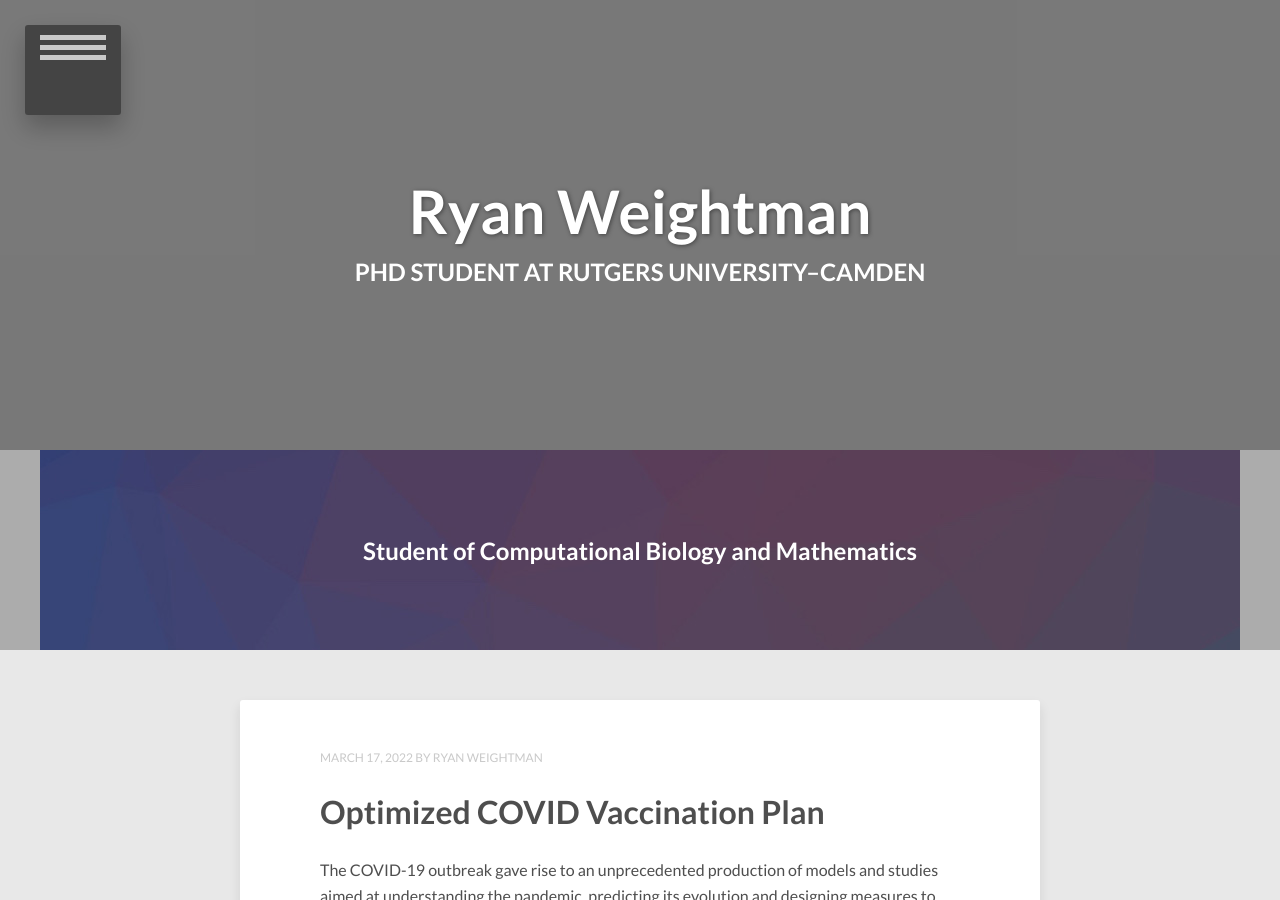
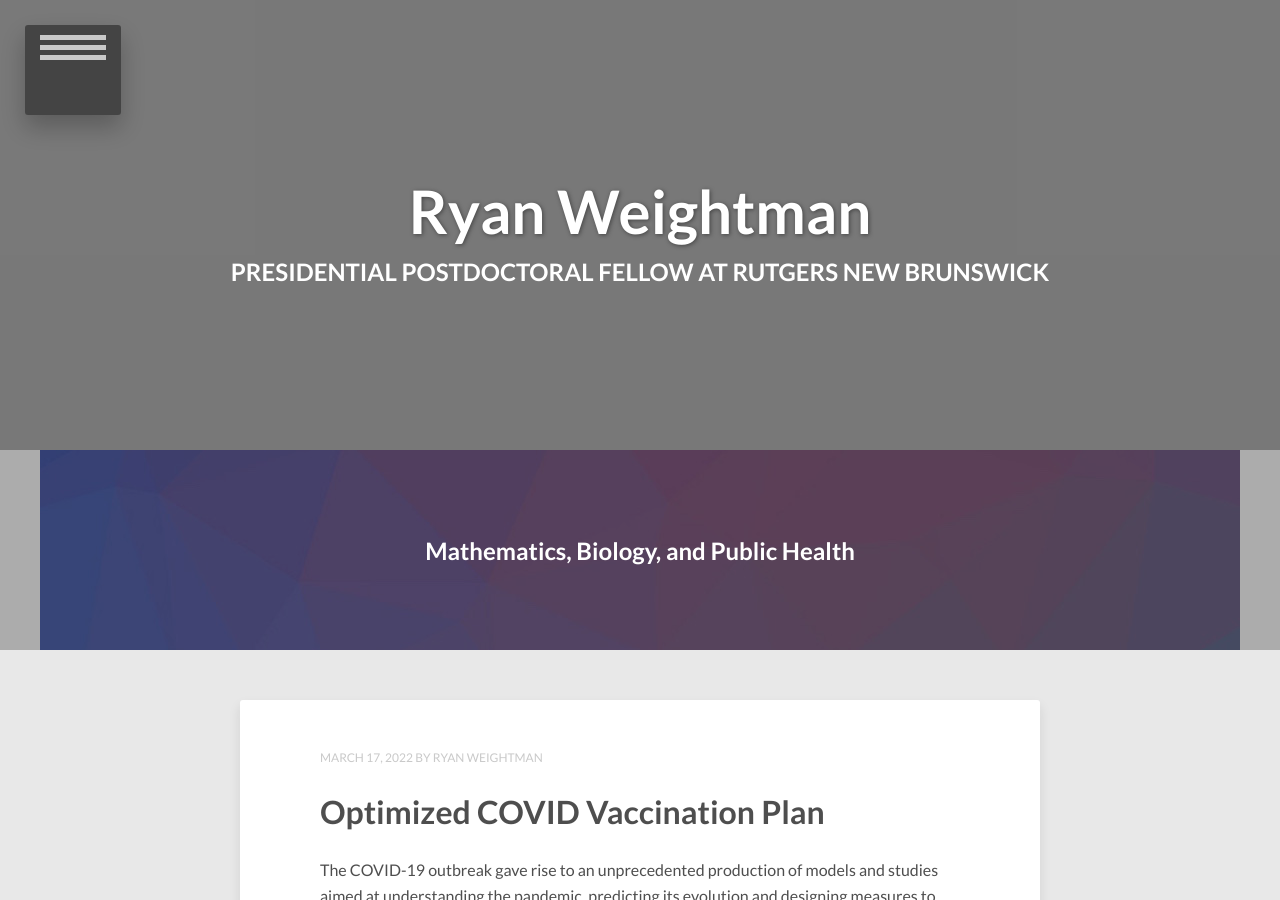
Before and after one commit to RyanJ119/RyanJ119.github.io, a Jekyll site: the page built from index.html, in a window 1280 px wide and 900 px high. Built offline with Jekyll 4.4.1, drawn with Linux system fonts in a browser that asks for light colours; nearby versions of some CDN libraries; the list of posts is cut into pages by our own code.

Commit message:
Update index.html

```diff
--- a/index.html
+++ b/index.html
@@ -1,9 +1,9 @@
 ---
 layout: post-index-home
 title: Ryan
-description: "PhD Student at Rutgers University–Camden "
+description: "Presidential Postdoctoral Fellow at Rutgers New Brunswick"
 sectitle: "Welcome!"
-secdescription: "Student of Computational Biology and Mathematics"
+secdescription: "Mathematics, Biology, and Public Health"
 tags: [test1, test2]
 comments: false
 image:
```
